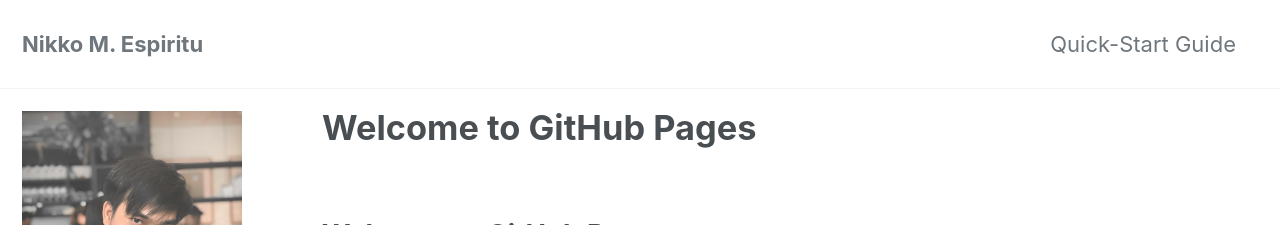
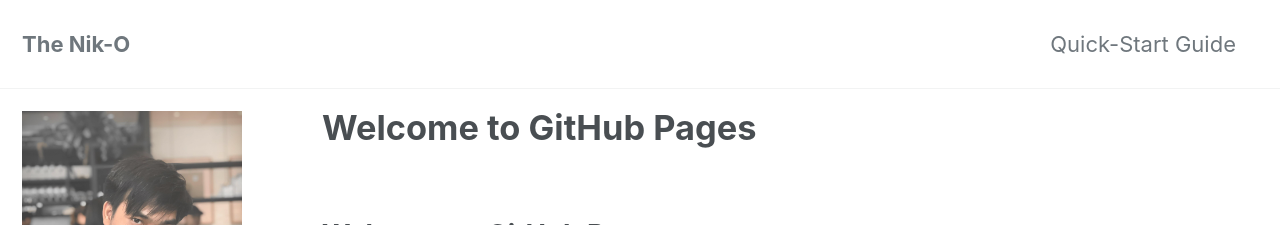
Before and after one commit to espnik/espnik.github.io, a Jekyll site: the page built from index.md, in a window 1280 px wide and 900 px high. Shown: the top 225 px of the window. Built offline with Jekyll 4.4.1, drawn with Linux system fonts in a browser that asks for light colours; cached includes are drawn as plain includes; nearby versions of some CDN libraries; our own code applies the rules of GitHub Pages for plain Markdown files; the list of posts is cut into pages by our own code.

Commit message:
added teaser

```diff
--- a/_config.yml
+++ b/_config.yml
@@ -15,8 +15,8 @@
 minimal_mistakes_skin    : "default" # "air", "aqua", "contrast", "dark", "dirt", "neon", "mint", "plum", "sunrise"
 
 # Site Settings
-locale                   : "en-PH"
-title                    : "Nikko M. Espiritu"
+locale                   : "en-US"
+title                    : "The Nik-O"
 title_separator          : "-"
 subtitle                 : # site tagline that appears below site title in masthead
 name                     : "Nikko M. Espiritu"
@@ -24,7 +24,7 @@ description              : "Data Science Portfolio"
 url                      : # the base hostname & protocol for your site e.g. "https://mmistakes.github.io"
 baseurl                  : # the subpath of your site, e.g. "/blog"
 repository               : # GitHub username/repo-name e.g. "mmistakes/minimal-mistakes"
-teaser                   : # path of fallback teaser image, e.g. "/assets/images/500x300.png"
+teaser                   : "/assets/images/banner-photo.jpg" # path of fallback teaser image, e.g. "/assets/images/500x300.png"
 logo                     : # path of logo image to display in the masthead, e.g. "/assets/images/88x88.png"
 masthead_title           : # overrides the website title displayed in the masthead, use " " for no title
 # breadcrumbs            : false # true, false (default)
```
Also changed, not shown: 1 other file.
